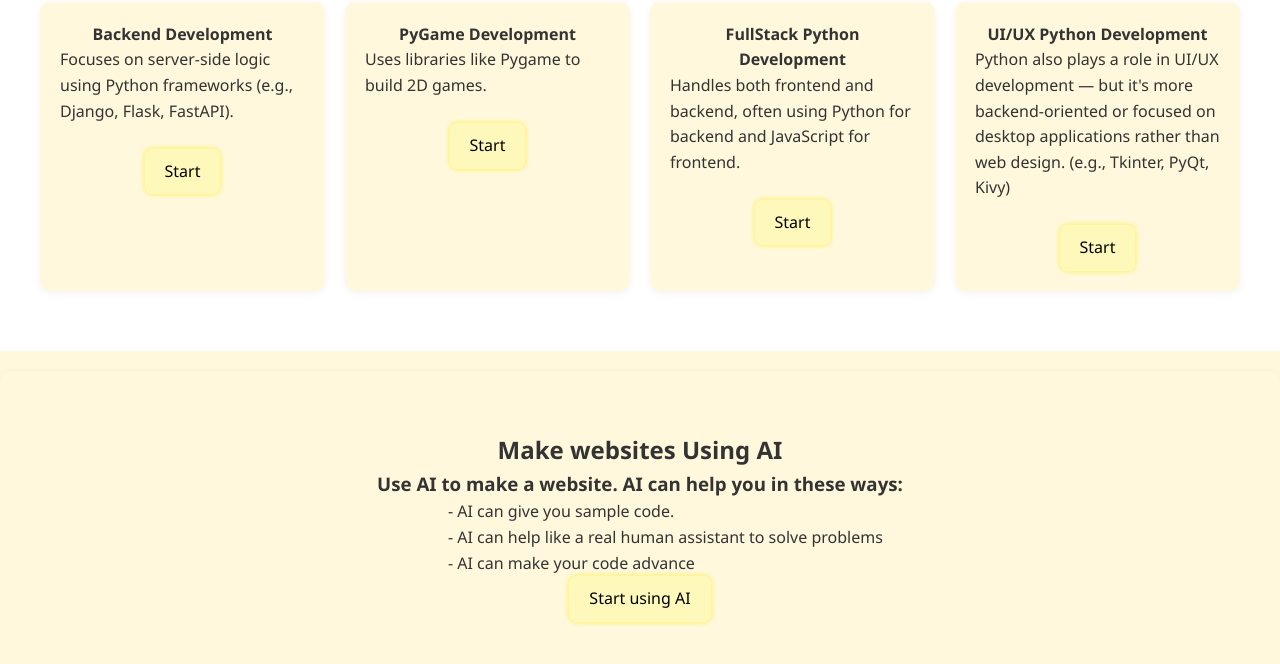
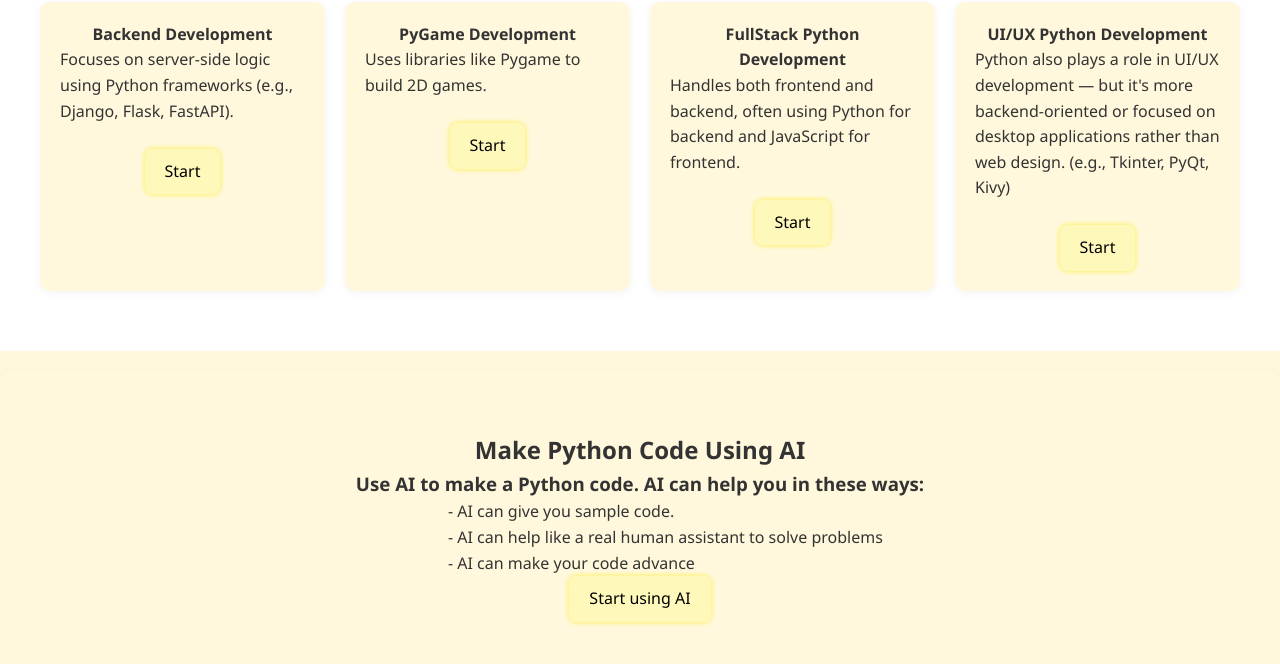
Before and after one commit to ItsCubey/coderexpress, a plain HTML site: page py.html in a window 1280 px wide. Shown: the part 523-1187 px from the top of the page. Drawn offline with Linux system fonts and the light colour scheme.

Commit message:
Update py.html

```diff
--- a/py.html
+++ b/py.html
@@ -46,8 +46,8 @@
 
       <section class="useai">
 
-            <h2>Make websites Using AI </h2>
-            <h3>Use AI to make a website. AI can help you in these ways:</h3>
+            <h2>Make Python Code Using AI </h2>
+            <h3>Use AI to make a Python code. AI can help you in these ways:</h3>
             <p>- AI can give you sample code.</p>
             <p>- AI can help like a real human assistant to solve problems</p>
             <p>- AI can make your code advance</p>
```
